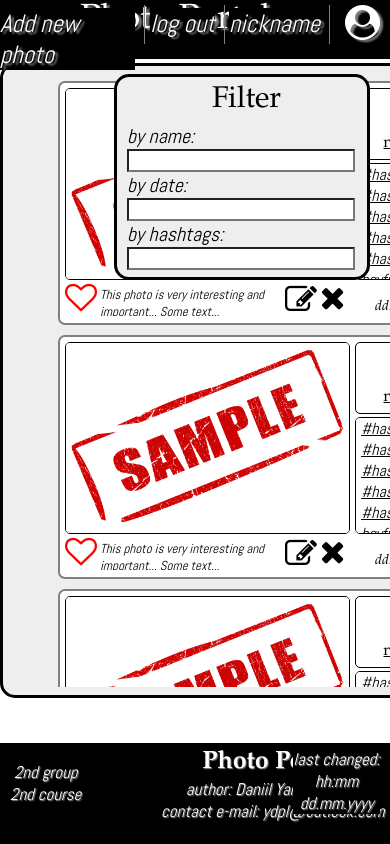
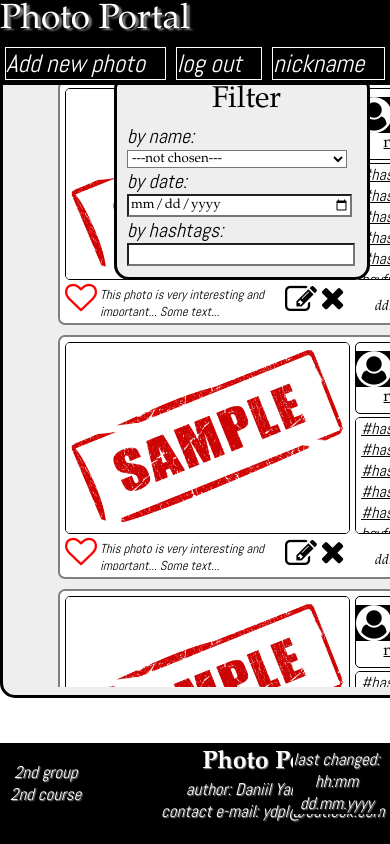
Before and after one commit to ypldan/Student-Practice, a plain HTML site: page UI/index.html in a window 390 px wide. Drawn offline with Linux system fonts and the light colour scheme; a web font is replaced by a local one.

Commit message:
started changing main page to responsive variant; changed header

```diff
--- a/UI/index.html
+++ b/UI/index.html
@@ -15,7 +15,9 @@
 </head>
 <body>
 <script src="functions.js"></script>
+<script src="dom.js"></script>
 <script>
+    const Dasha=true;
     console.log("Testing function \'getPhotoPosts(id)\'");
     console.log(MyPortal.getPhotoPost('2'));
     console.log(MyPortal.getPhotoPost('21'));
@@ -66,20 +68,16 @@
     console.log(MyPortal.getPhotoPost('5'));
 </script>
 <header id="header">
-    <i class="fa fa-area-chart" style="font-size:36px"></i>
-    <a class="header-button header-link" href="">Photo Portal</a>
-    <div class="buttons">
-        <a class="header-button header-button-add" href="">Add new photo</a>
-        <a class="header-button header-button-logout" href="">log out</a>
-        <a class="header-button header-button-nickname" href="">nickname</a>
-        <i class="fa fa-user-circle"></i>
-        <div class="vertical-line0"></div>
-        <div class="vertical-line1"></div>
-        <div class="vertical-line2"></div>
-        <div class="vertical-line3"></div>
+    <div id="left-header">
+        <a href="">Photo Portal</a>
+    </div>
+    <div id="right-header">
+        <div class="new-button"><a href="">Add new photo</a></div>
+        <div class="new-button"><a href="">log out</a></div>
+        <div class="new-button"><a>nickname</a></div>
     </div>
 </header>
-<div id="main">
+<main id="main">
     <div class="photo-posts">
         <div class="scroll">
             <div class="hey">
@@ -340,17 +338,25 @@
     <div class="filter">
         <p class="name-filter">Filter</p>
         <p class="info">by name:</p>
-        <input class="filter-box by-name">
+        <select class="filter-box by-name">
+            <option>---not chosen---</option>
+            <option>Daniil</option>
+            <option>Albert Einstein</option>
+            <option>Mickie Mouse</option>
+        </select>
         <p class="info">by date:</p>
-        <input class="filter-box by-date">
+        <input type="date" class="filter-box by-date">
         <p class="info">by hashtags:</p>
         <input class="filter-box by-hashtags">
     </div>
-</div>
+</main>
 <footer id="footer">
     <div class="group-course footer-elements">2nd group<br>2nd course</div>
     <div class="author footer-elements"><h1>Photo Portal</h1>author: Daniil Yarmalkevich<br>contact e-mail: ydpl@outlook.com</div>
     <div class="last-changed footer-elements">last changed:<br>hh:mm<br>dd.mm.yyyy</div>
 </footer>
+<script>
+    //myDOM.setUserConfiguration();
+</script>
 </body>
 </html>
--- a/UI/styles.css
+++ b/UI/styles.css
@@ -8,19 +8,66 @@
 
 #header {
     background: black;
-    text-shadow: 3px 2px 2px gray;
     font-size: 35px;
     color: white;
-    display: inline-block;
     width: 100%;
     position: fixed;
     z-index: 1;
-    height: 7%;
+    /*height: 7%;*/
+    display: inline-flex;
+    justify-content: space-between;
+    flex-wrap: wrap;
+}
+
+#left-header {
+    display: inline-flex;
+    flex-wrap: wrap;
+    flex-grow: 12;
+    background: black;
+    text-shadow: 3px 2px 2px gray;
+}
+
+#right-header {
+    display: inline-flex;
+    flex-wrap: wrap;
+    flex-grow: 1;
+    justify-content: space-between;
+    background: black;
+}
+
+.new-button a {
+    font-size: 25px;
+    font-weight: normal;
+    font-family: "Abel", Arial;
+    font-style: italic;
+    text-decoration: none;
+    text-align: center;
+    color: white;
+    background: black;
+}
+
+#left-header a {
+    background: black;
+    color: white;
+    text-decoration: none;
+    text-align: center;
+    border-left: 5px white;
+    border-right: 5px white;
+}
+
+.new-button {
+    display: flex;
+    flex-grow: 1;
+    align-content: center;
+    align-items: center;
+    border: 1px solid white;
+    margin: 5px;
+    background: black;
 }
 
 .fa-area-chart {
-    position: absolute;
-    left: 20px;
+    /*position: absolute;
+    left: 20px;*/
 }
 
 .header-link {
@@ -30,7 +77,7 @@
     margin-left: 80px;
 }
 
-.buttons a,i {
+#buttons a,i {
     font-size: 25px;
     font-weight: normal;
     font-family: "Abel", Arial;
@@ -63,9 +110,9 @@
 }
 
 .fa-user-circle {
-    position: absolute;
+    /*position: absolute;
     top: 5px;
-    right: 10px;
+    right: 10px;*/
 }
 
 .vertical-line0 {
```
